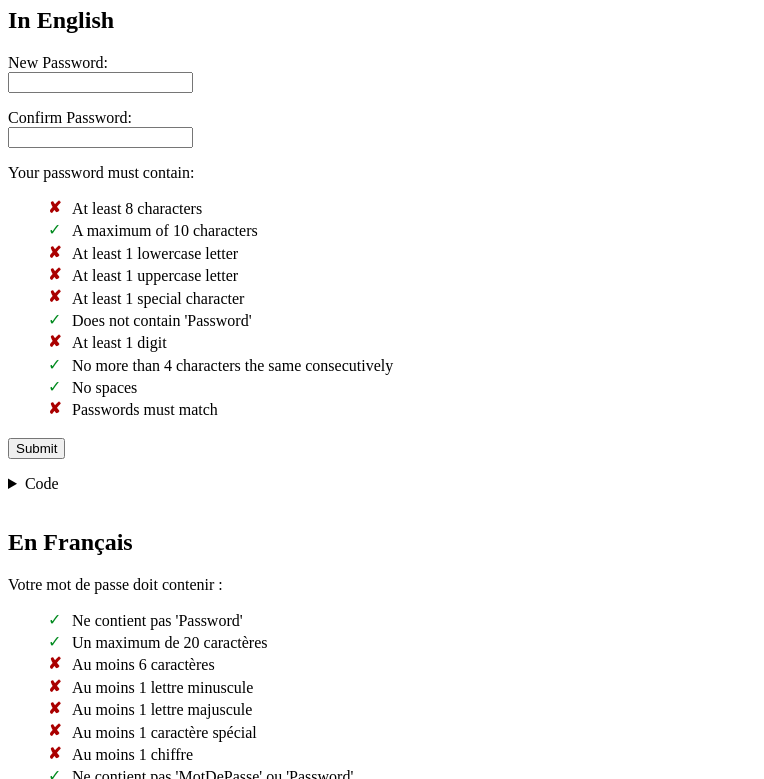
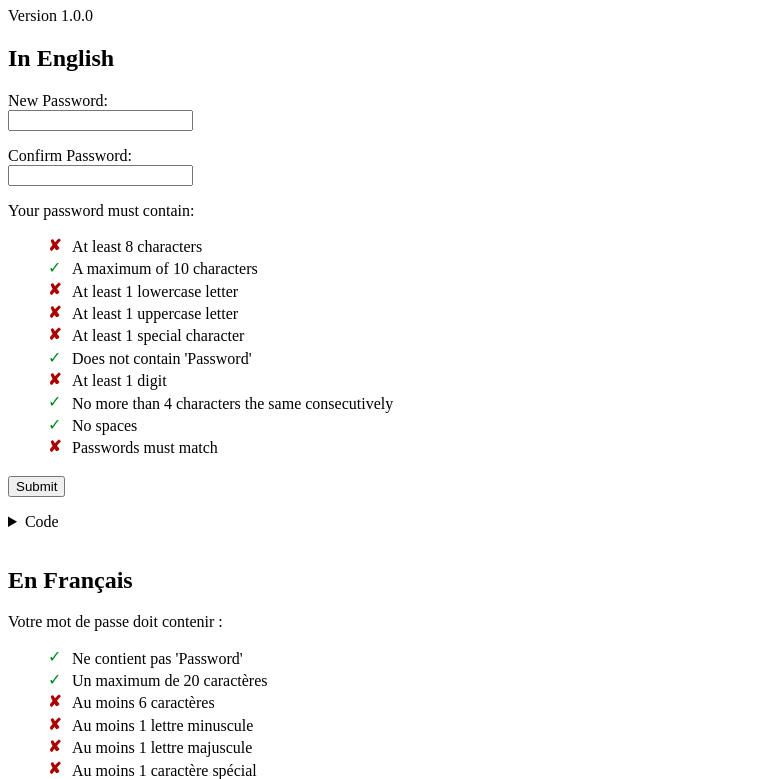
Before and after one commit to andrewnordlund/passwordRequirements, a plain HTML site: page nordburgPwReqTest-Demo.html in a window 1280 px wide. Shown: the part 73-852 px from the top of the page, without its empty margins (0-764 px from the left). Drawn offline with Linux system fonts and the light colour scheme.

Commit message:
Made the version 1.0.0

```diff
--- a/nordburgPwReq.js
+++ b/nordburgPwReq.js
@@ -1,5 +1,5 @@
 let nordburgPwReq = {
-	version : "0.1.0",
+	version : "1.0.0",
 	dbug : false,
 	defLang : "en",
 	descriptors : {},
--- a/nordburgPwReqTest-Demo.html
+++ b/nordburgPwReqTest-Demo.html
@@ -11,6 +11,7 @@
 	<body>
 		<header>
 		<h1 id="theH1">Nordburg Password Requirements Test/Demo Page</h1>
+		<p id="vP"></p>
 		<p id="unicodeP" class="none">Try <span class="spaced">💩 ✓ 👍 ⁿ/ₐ 🤷</span></p>
 		</header>
 		<main>
@@ -436,6 +437,8 @@
 		<script>
 			document.addEventListener("DOMContentLoaded", function () {
 				setTimeout(function() {
+					const vP  = document.getElementById("vP");
+					vP.textContent = "Version " + nordburgPwReq.version;
 					if (nordburgPwReq.dbug) {
 						const unicodeP  = document.getElementById("unicodeP");
 						unicodeP.classList.remove("none");
```
